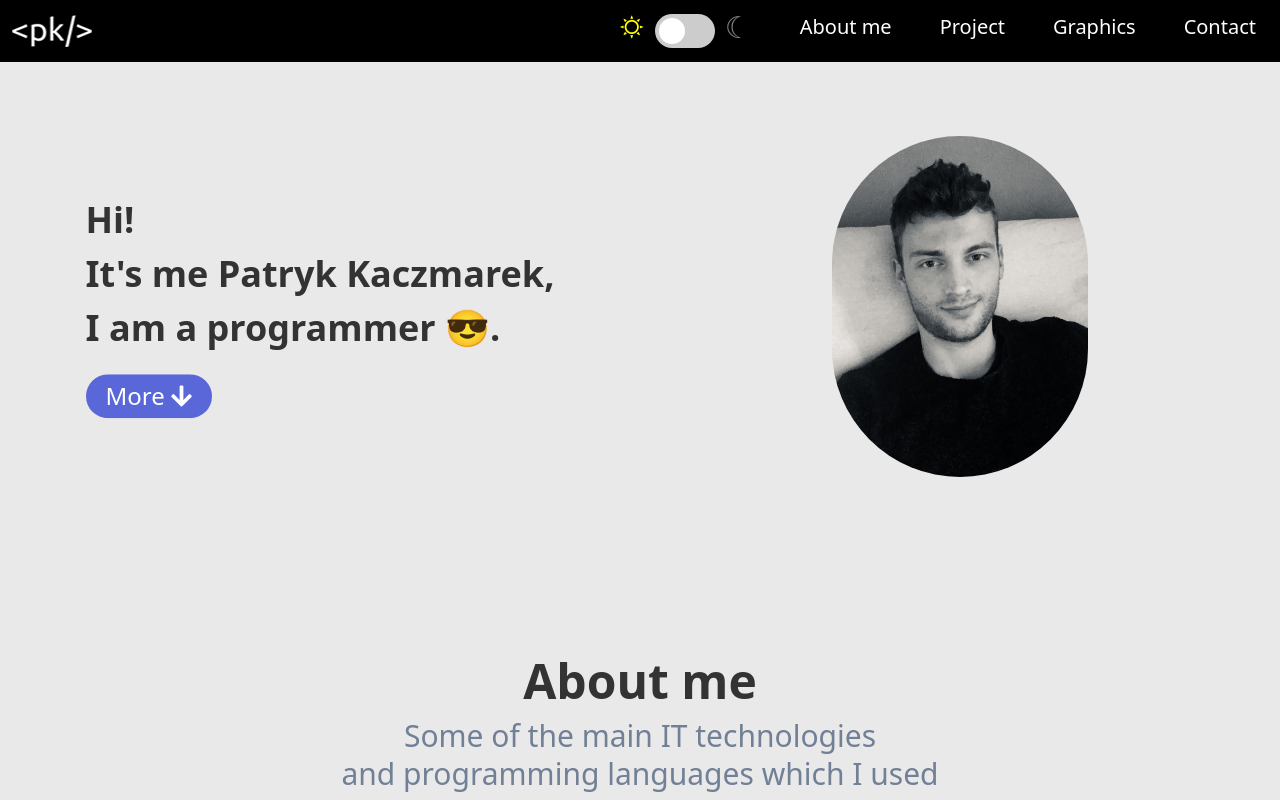
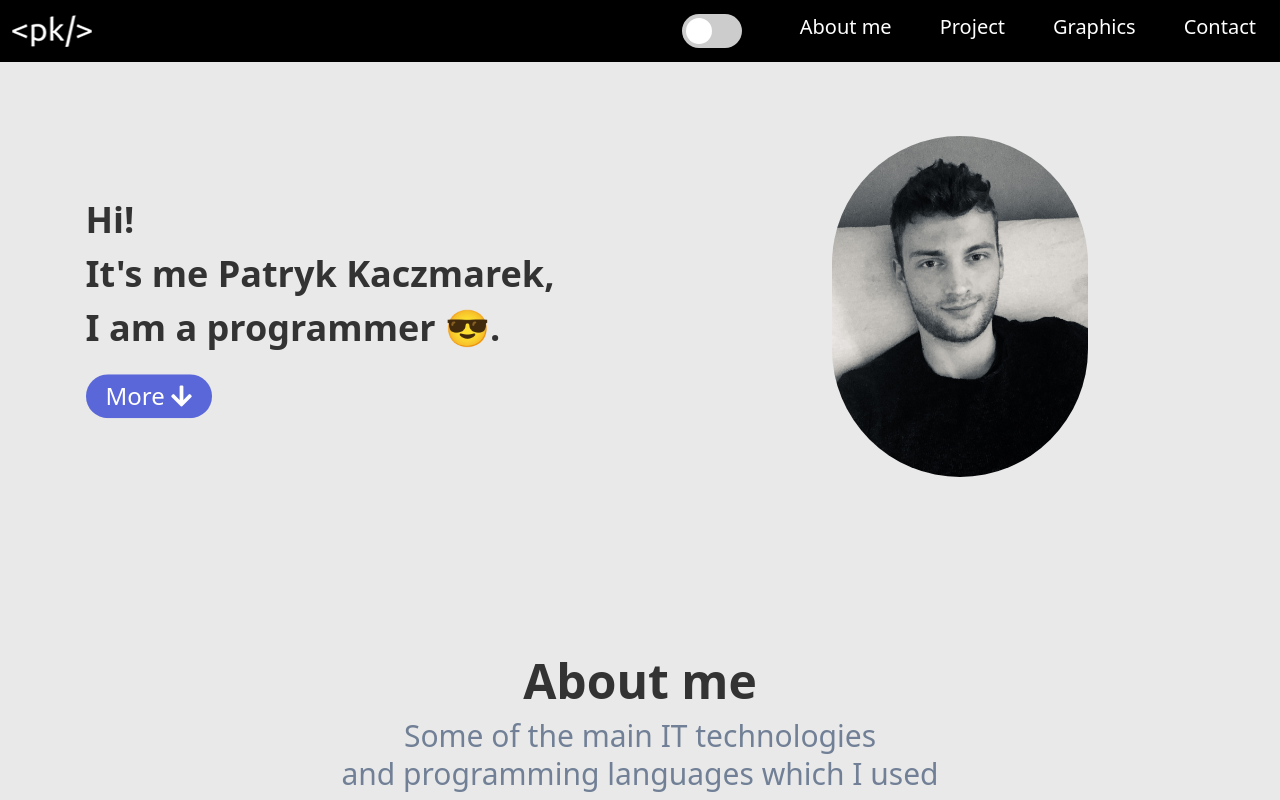
Before and after one commit to patrykkaczmarek7/PKportfolio, a React (Create React App) app: page / in a window 1280 px wide. Shown: the top 800 px of the page. Built offline with nearby package versions, Linux system fonts and the light colour scheme.

Commit message:
few changes

```diff
--- a/src/App.js
+++ b/src/App.js
@@ -46,14 +46,14 @@ function App() {
                 id="example-navbar-danger"
               >
                 <ul className="flex flex-col lg:flex-row list-none lg:ml-auto text-white float-right text-right">
-                  <li className="flex px-6 py-1"><span style={{ color: darkMode ? "grey" : "yellow" }}>🌣</span>
+                  <li className="flex px-6 py-1"><span style={{ color: darkMode ? "grey" : "yellow" }}></span>
                     <div className="switch-checkbox">
                       <label className="switch">
                       <input type="checkbox" onChange={() => setDarkMode(!darkMode)} />
                       <span className="slider round"></span>
                       </label>
                     </div>
-                    <span style={{ color: darkMode ? "#c96dfd" : "grey" }}>☾</span>
+                    <span style={{ color: darkMode ? "#c96dfd" : "grey" }}></span>
                   </li>
                   <ScrollLink to="about" smooth={true}><li className="px-6 py-3 cursor-pointer text-xl transform motion-reduce:transform-none hover:-translate-y-1 hover:scale-110 transition ease-in-out duration-300">About me</li></ScrollLink>
                   <ScrollLink to="project" smooth={true}><li className="px-6 py-3 cursor-pointer text-xl transform motion-reduce:transform-none hover:-translate-y-1 hover:scale-110 transition ease-in-out duration-300">Project</li></ScrollLink>
```
